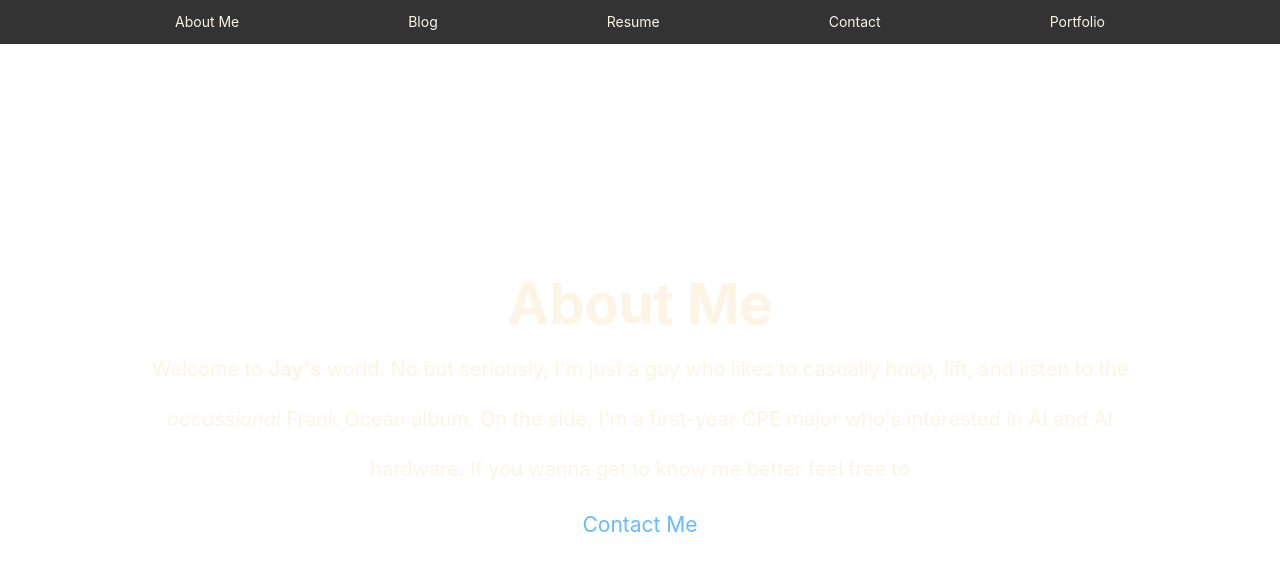
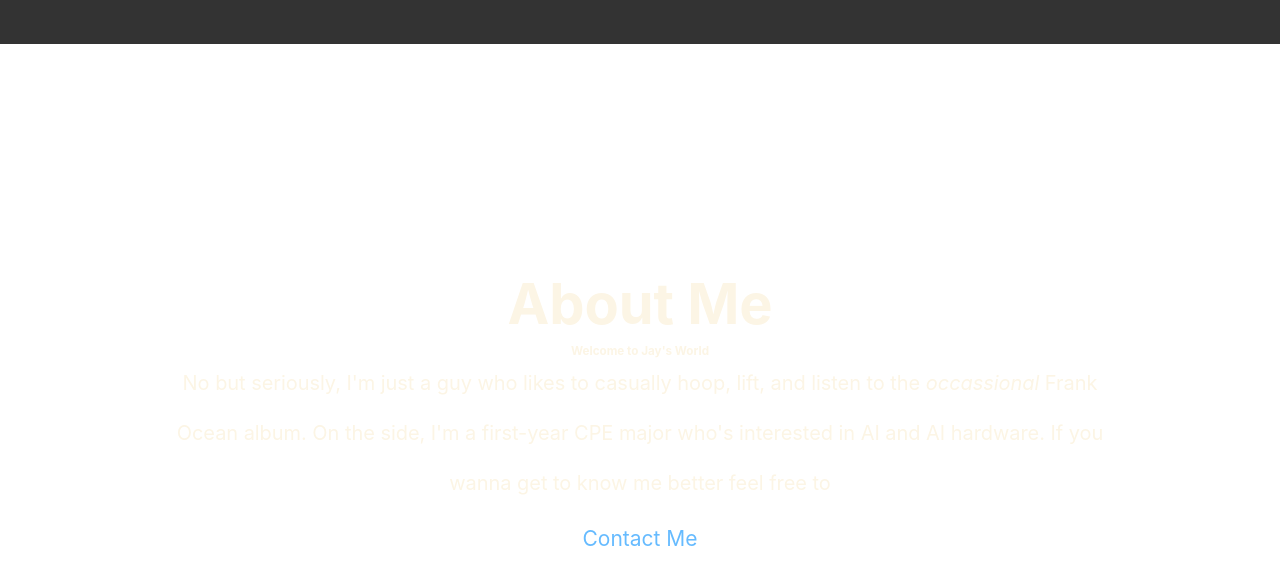
Before and after one commit to jayrajesh27/jayrajesh.github.io, a plain HTML site: page index.html in a window 1280 px wide. Shown: the top 584 px of the page. Drawn offline with Linux system fonts and the light colour scheme; a script that the page names is missing.

Commit message:
git add README.md

```diff
--- a/index.html
+++ b/index.html
@@ -47,7 +47,8 @@
         <div class = "container">
             <div class = "title">
                 <h2 class = "title-heading">About Me</h2>
-                <p class = "title-description">Welcome to <strong>Jay's</strong> world. No but seriously,
+                <h3 class = "title-sub-heading">Welcome to Jay's World</h3>
+                <p class = "title-description">No but seriously,
                     I'm just a guy who likes to casually hoop, lift, and listen to the <i>occassional</i> Frank Ocean album.
                     On the side, I'm a first-year CPE major who's interested in AI and AI hardware. If you wanna get to know me better
                     feel free to
--- a/styles.css
+++ b/styles.css
@@ -54,8 +54,7 @@ header {
 .nav-link {
     font-size: 1.4rem;
     color: #FCF5E5;
-    padding: 0 2rem;
-    line-height: 4.4rem;
+    padding: 0 1rem;
     transition: opacity .5s;
 }
 
@@ -120,26 +119,12 @@ header {
 
 @media screen and (max-width: 767px) {
     .nav-list-larger {
-        display: none; /* Hide larger nav items on small screens */
+        display: none;
     }
 
-    /* Mobile menu should always be visible */
     .nav-list-mobile {
         display: flex;
     }
-}
-
-@media screen and (min-width: 768px) {
-    .nav-list-mobile {
-        display: none;
-    }
-
-    .nav-list-larger {
-        display: flex;
-        justify-content: space-between;
-        align-items: center;
-    }
-
     .nav-item {
         padding: 0 1.5rem;
     }
```
